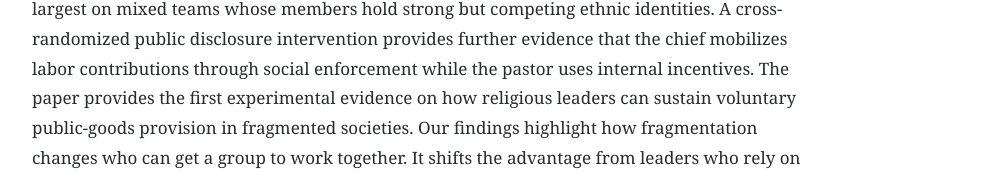
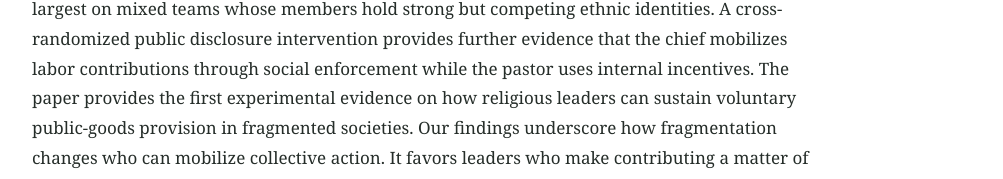
Before and after one commit to gabrielgranato/gabrielgranato.github.io, a Jekyll site: the page built from _research/2024-03-01-religious-leaders-ethnic-divides.md, in a window 1280 px wide. Shown: the part 827-1006 px from the top of the page, without its empty margins (138-1141 px from the left). Built offline with Jekyll 4.4.1, drawn with Linux system fonts in a browser that asks for light colours; some of the changed text lies outside the part shown.

Commit message:
Use the latest Overleaf abstract on the website and in the CV

```diff
--- a/_research/2024-03-01-religious-leaders-ethnic-divides.md
+++ b/_research/2024-03-01-religious-leaders-ethnic-divides.md
@@ -35,10 +35,10 @@ abstract: >-
   mobilizes labor contributions through social enforcement while the pastor
   uses internal incentives. The paper provides the first experimental evidence
   on how religious leaders can sustain voluntary public-goods provision in
-  fragmented societies. Our findings highlight how fragmentation changes who
-  can get a group to work together. It shifts the advantage from leaders who
-  rely on social pressure to those who draw on a shared, internalized sense of
-  duty that motivates contributions independently of external incentives.
+  fragmented societies. Our findings underscore how fragmentation changes who
+  can mobilize collective action. It favors leaders who make contributing a
+  matter of internalized duty over those who make it a matter of social
+  pressure.
 funding:
   - "CEGA Development Economics Challenge"
   - "Weiss Fund Research Grant"
```
Also changed, not shown: 2 other files.
